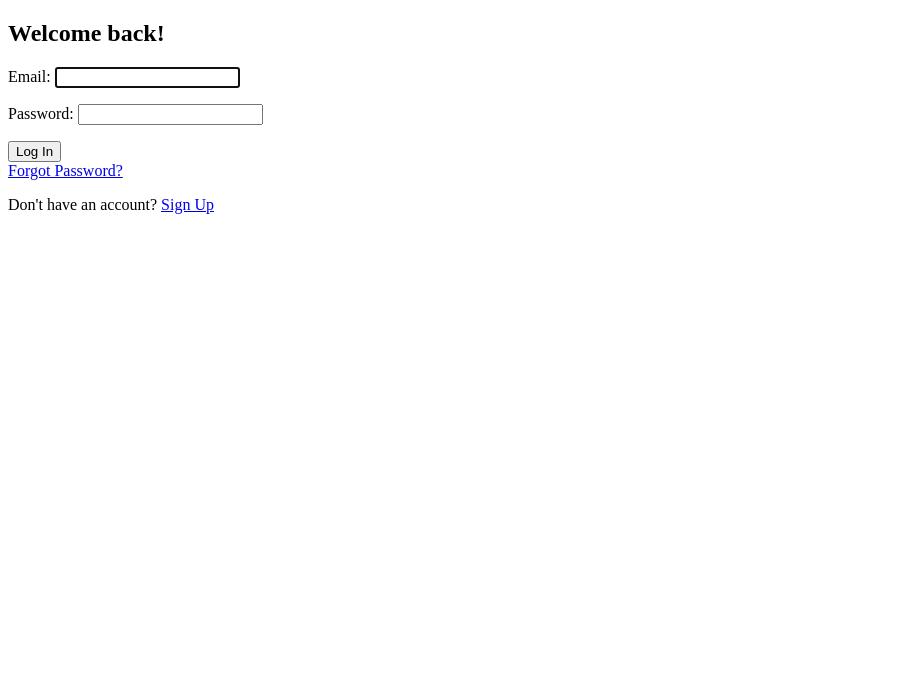
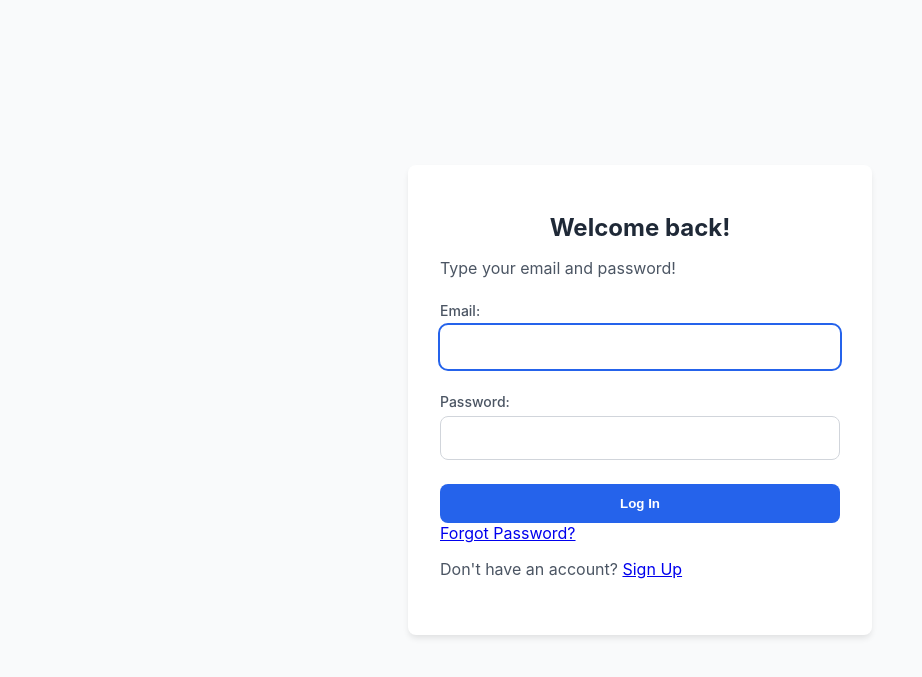
Before and after one commit to carlosEduardo704/Login_register_system, a Django app: page /login/ in a window 1280 px wide. Shown: the top 677 px of the page, without its empty margins (0-922 px from the left). Run offline with Django 5.2, Linux system fonts and the light colour scheme; parts of the project's set-up code (start-up, migrations or seed data) failed here and were passed over.

Commit message:
update: add css style

```diff
--- a/app/templates/base.html
+++ b/app/templates/base.html
@@ -1,12 +1,14 @@
+{% load static %}
 <!DOCTYPE html>
 <html lang="en">
 <head>
   <meta charset="UTF-8">
   <meta name="viewport" content="width=device-width, initial-scale=1.0">
   <title>{% block title %}{% endblock title %}</title>
+  <link rel="stylesheet" href="{% static 'css/base.css' %}">
 </head>
 <body>
-  <div class="container">
+  <div class="main-card">
     {% block content %}{% endblock %}
   </div>
 </body>
--- a/authentication/templates/login.html
+++ b/authentication/templates/login.html
@@ -1,17 +1,18 @@
 {% extends "base.html" %}
 {% block content %}
-<h2>Welcome back!</h2>
+  <h1>Welcome back!</h1>
+  <p>Type your email and password!</p>
 
-<form method="post">
+  <form id="loginForm">
     {% csrf_token %}
+      <div class="form-group">
           {{form.as_p}}
+      </div>
+
       <button type="submit">Log In</button>
   </form>
-
   <div class="link">
     <a href="{% url 'forget_password' %}">Forgot Password?</a>
     <p>Don't have an account? <a href="{% url 'signup' %}">Sign Up</a></p>
-
   </div>
-
 {% endblock %}
```
Lines whose indentation alone changed are shown as unchanged.
